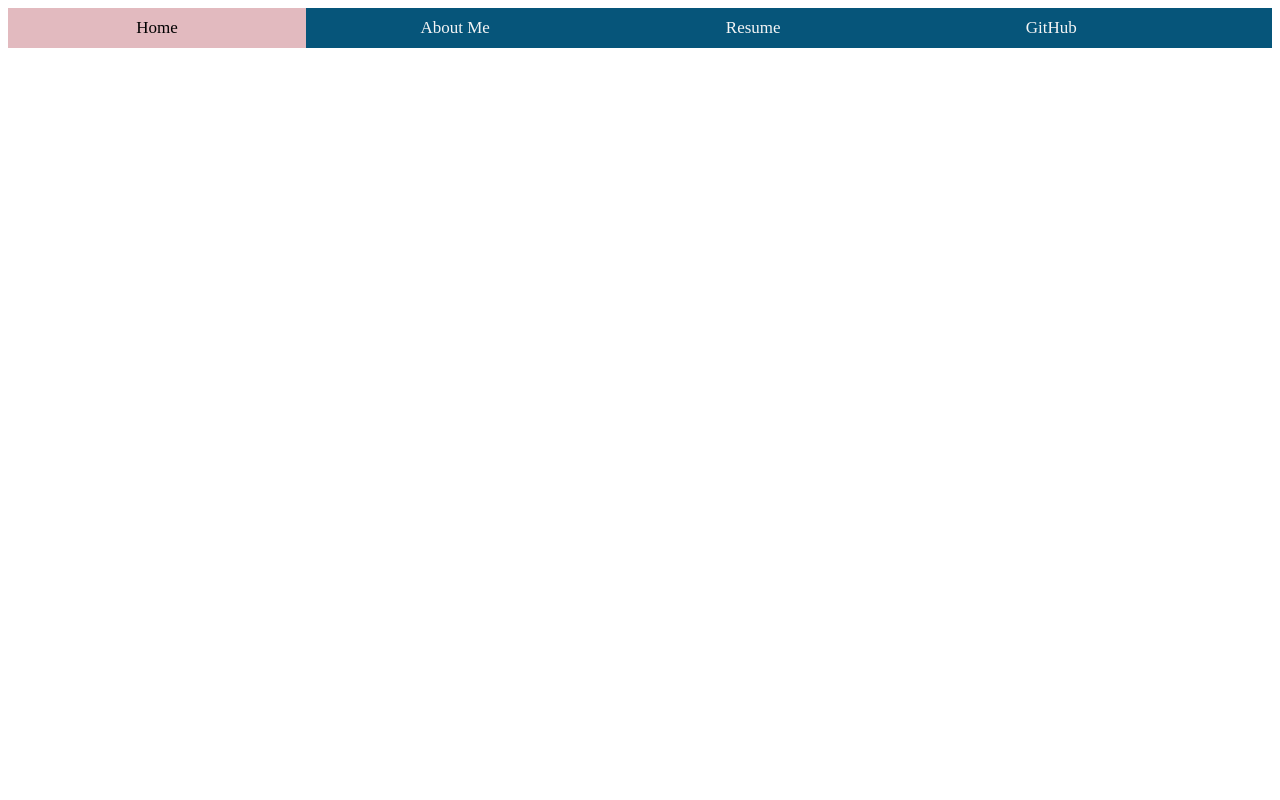
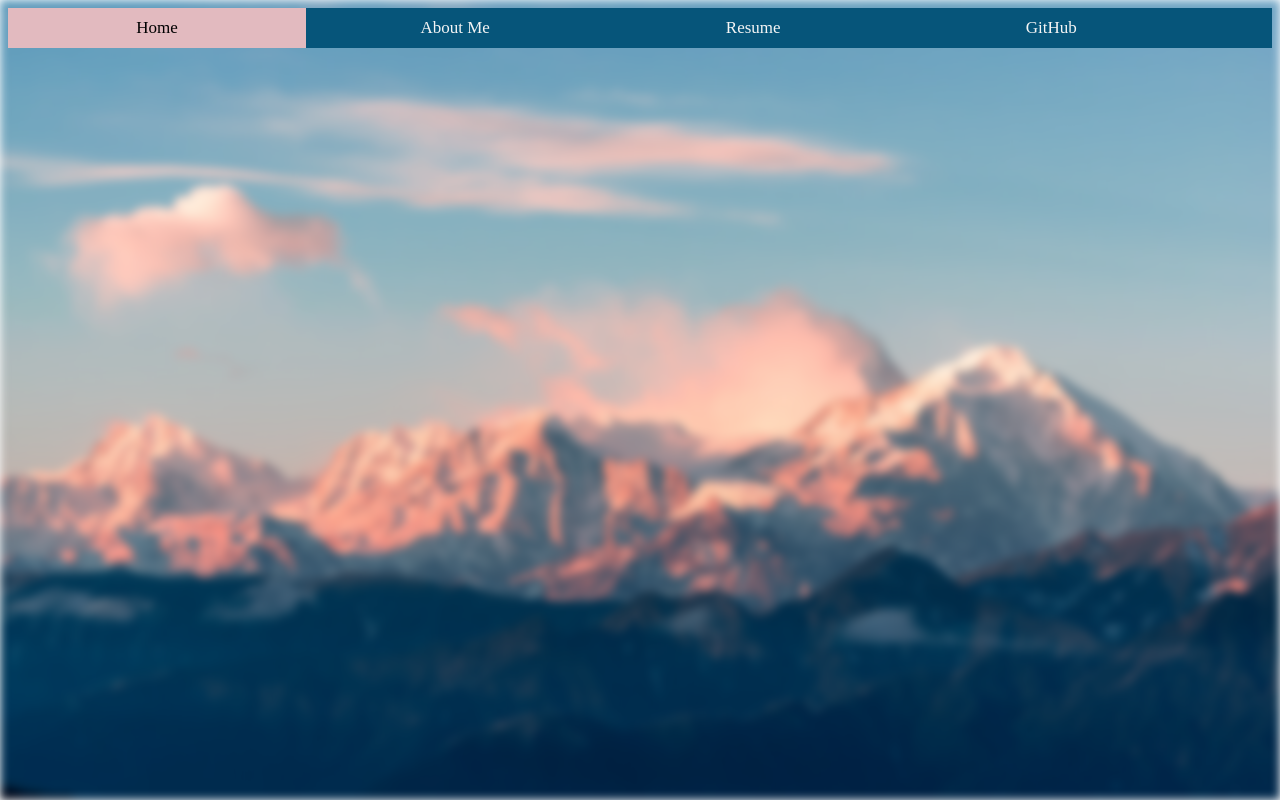
Before and after one commit to mroesch2/website, a Django app: page /website/ in a window 1280 px wide. Run offline with Django 3.2, Linux system fonts and the light colour scheme.

Commit message:
Fixed bg issues and blurred

```diff
--- a/website/static/website/styles.css
+++ b/website/static/website/styles.css
@@ -27,3 +27,31 @@
     background-color: #e2babf;
     color: black;
   }
+
+  .bg-img {
+    background: url('../images/mtnbg.jpg');
+    -webkit-background-size: cover;
+    -moz-background-size: cover;
+    -o-background-size: cover;
+    background-size:cover;
+    -webkit-filter: blur(5px);
+    -moz-filter: blur(5px);
+    -o-filter: blur(5px);
+    -ms-filter: blur(5px);
+    filter: blur(5px);
+    position: fixed;
+    width: 100%;
+    height: 100%;
+    top: 0px;
+    left: 0px;
+    z-index: -1;
+  }
+
+  #boxone {
+    background-color: aliceblue;
+    position: relative;
+    text-align: center;
+    width: 50%;
+    padding: 20px;
+    z-index: 5;
+  }
--- a/website/templates/website/aboutme.html
+++ b/website/templates/website/aboutme.html
@@ -4,10 +4,12 @@
     <html lang="en">
         <head>
             <title>Welcome!</title>
-            <link href="{% static 'website/styles.css' %}" rel="stylesheet">
+            <link href="{% static 'website/styles.css' %}?nocache={timestamp}" rel="stylesheet">
         </head>
 
         <body>
+            <div class="bg-img"></div>
+
             <div class="topnav">
                 <a href="{% url 'homepage' %}">Home</a>
                 <a class="active" href="{% url 'aboutme' %}">About Me</a>
--- a/website/templates/website/homepage.html
+++ b/website/templates/website/homepage.html
@@ -4,10 +4,12 @@
     <html lang="en">
         <head>
             <title>Welcome!</title>
-            <link href="{% static 'website/styles.css' %}" rel="stylesheet">
+            <link href="{% static 'website/styles.css' %}?nocache={timestamp}" rel="stylesheet">
         </head>
 
         <body>
+            <div class="bg-img"></div>
+
             <div class="topnav">
                 <a class="active" href="{% url 'homepage' %}">Home</a>
                 <a href="{% url 'aboutme' %}">About Me</a>
--- a/website/templates/website/resume.html
+++ b/website/templates/website/resume.html
@@ -4,10 +4,13 @@
     <html lang="en">
         <head>
             <title>Welcome!</title>
-            <link href="{% static 'website/styles.css' %}" rel="stylesheet">
+            <link href="{% static 'website/styles.css' %}?nocache={timestamp}" rel="stylesheet">
+
         </head>
 
         <body>
+            <div class="bg-img"></div>
+
             <div class="topnav">
                 <a href="{% url 'homepage' %}">Home</a>
                 <a href="{% url 'aboutme' %}">About Me</a>
```
Also changed, not shown: website/static/images/mtnbg.jpg (added), 1 other file.
